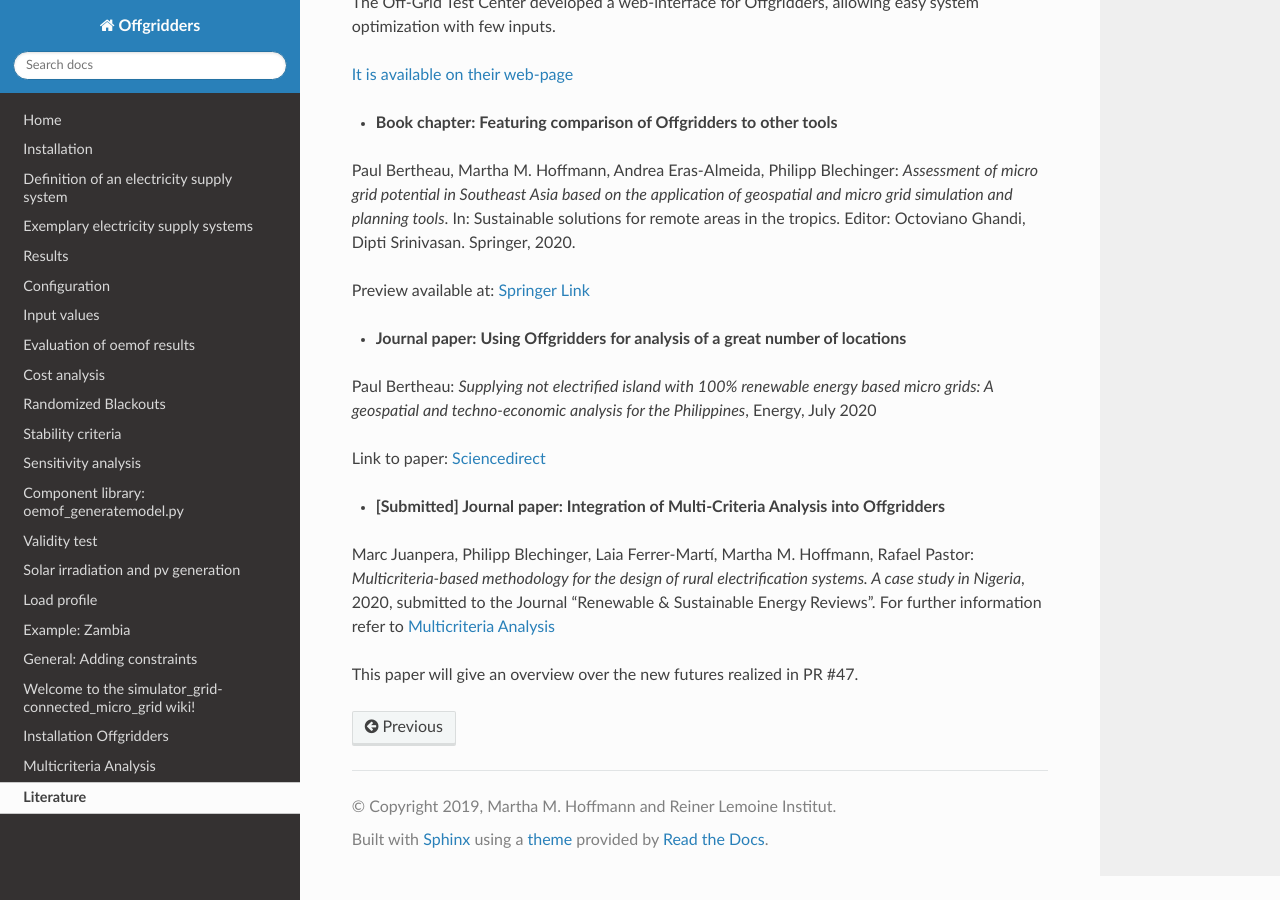
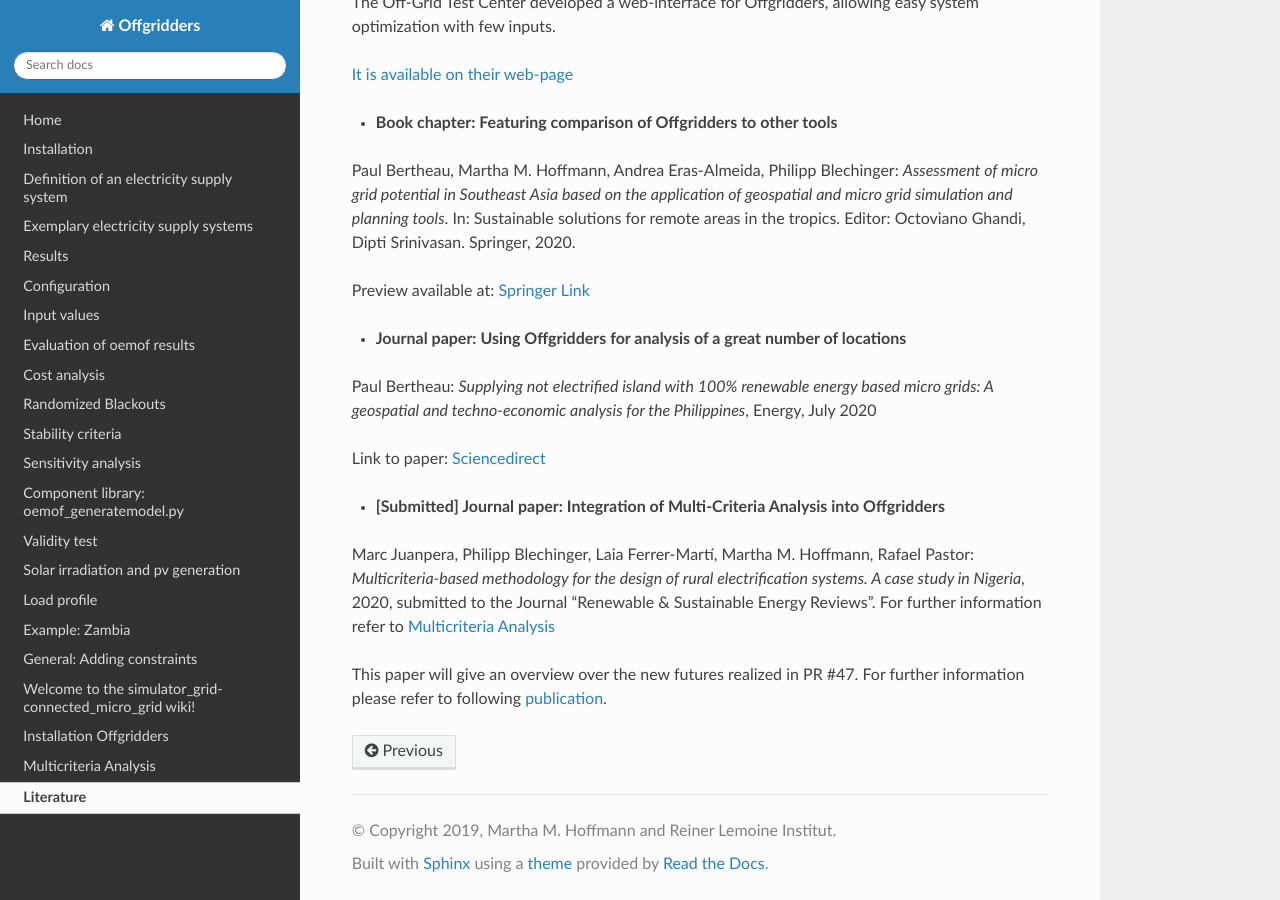
Before and after one commit to rl-institut/offgridders, a Sphinx documentation site: the page built from docs/Literature.rst, in a window 1280 px wide and 900 px high, scrolled down 769 px. Built offline with Sphinx 7.4.7 and the Read the Docs theme 2.0.0, drawn with Linux system fonts in a browser that asks for light colours; some of the changed lines change nothing that is shown.

Commit message:
Rewrite Literature links to https://github.com/rl-institut/offgridders/tree/dev/docs/files/FILENAME. Added link to Juanpera's Paper

```diff
--- a/docs/Literature.rst
+++ b/docs/Literature.rst
@@ -6,7 +6,7 @@
 
 The Master of Science Thesis *Optimizing the Design of Off-Grid Micro Grids Facing Interconnection with an Unreliable Central Grid Utilizing an Open-Source Simulation Tool* by Martha Hoffmann at the Berlin Institute of Technology developed Offgridders as a tool for a lager study.
 
-`Master thesis excerpt on Offgridders, M. Hoffmann 2019 <https://github.com/rl-institut/offgridders/blob/documentation/add_literature/docs/files/oesmot_description_hoffmann_rli.pdf>`_
+`Master thesis excerpt on Offgridders, M. Hoffmann 2019 <https://github.com/rl-institut/offgridders/tree/dev/docs/files/oesmot_description_hoffmann_rli.pdf>`_
 
 * **Journal paper using Offgridders: Backup systems for unreliable grids**
 
@@ -16,7 +16,7 @@
 
 This presentation describes how to use Offgridders intermediary development versions, ie. V1. There have been a couple of changes by now (most importantly, that there is now an AC and a DC bus, see master thesis excerpt), also comp. the `CHANGELOG.md <https://github.com/rl-institut/offgridders/blob/dev/CHANGELOG.md>`_, so please keep in mind that we are by now at V4!
 
-`Presentation Offgridders V1 (2019-03-28) <https://github.com/rl-institut/offgridders/blob/documentation/add_literature/docs/files/oesmot_description_hoffmann_rli.pdf>`_
+`Presentation Offgridders V1 (2019-03-28) <https://github.com/rl-institut/offgridders/tree/dev/docs/files/MGT_Tutorial_Mar28.pdf>`_
 
 * **Graphical User Interface of Offgridders (limited functionalities)**
 
@@ -40,4 +40,4 @@
 
 Marc Juanpera, Philipp Blechinger, Laia Ferrer-Martí, Martha M. Hoffmann, Rafael Pastor: *Multicriteria-based methodology for the design of rural electrification systems. A case study in Nigeria*,  2020, submitted to the Journal "Renewable & Sustainable Energy Reviews". For further information refer to `Multicriteria Analysis <https://offgridders.readthedocs.io/en/latest/Multicriteria_Analysis.html>`_
 
-This paper will give an overview over the new futures realized in PR #47.
+This paper will give an overview over the new futures realized in PR #47. For further information please refer to following `publication <https://www.sciencedirect.com/science/article/abs/pii/S1364032120305323?via%3Dihub>`_.
```
